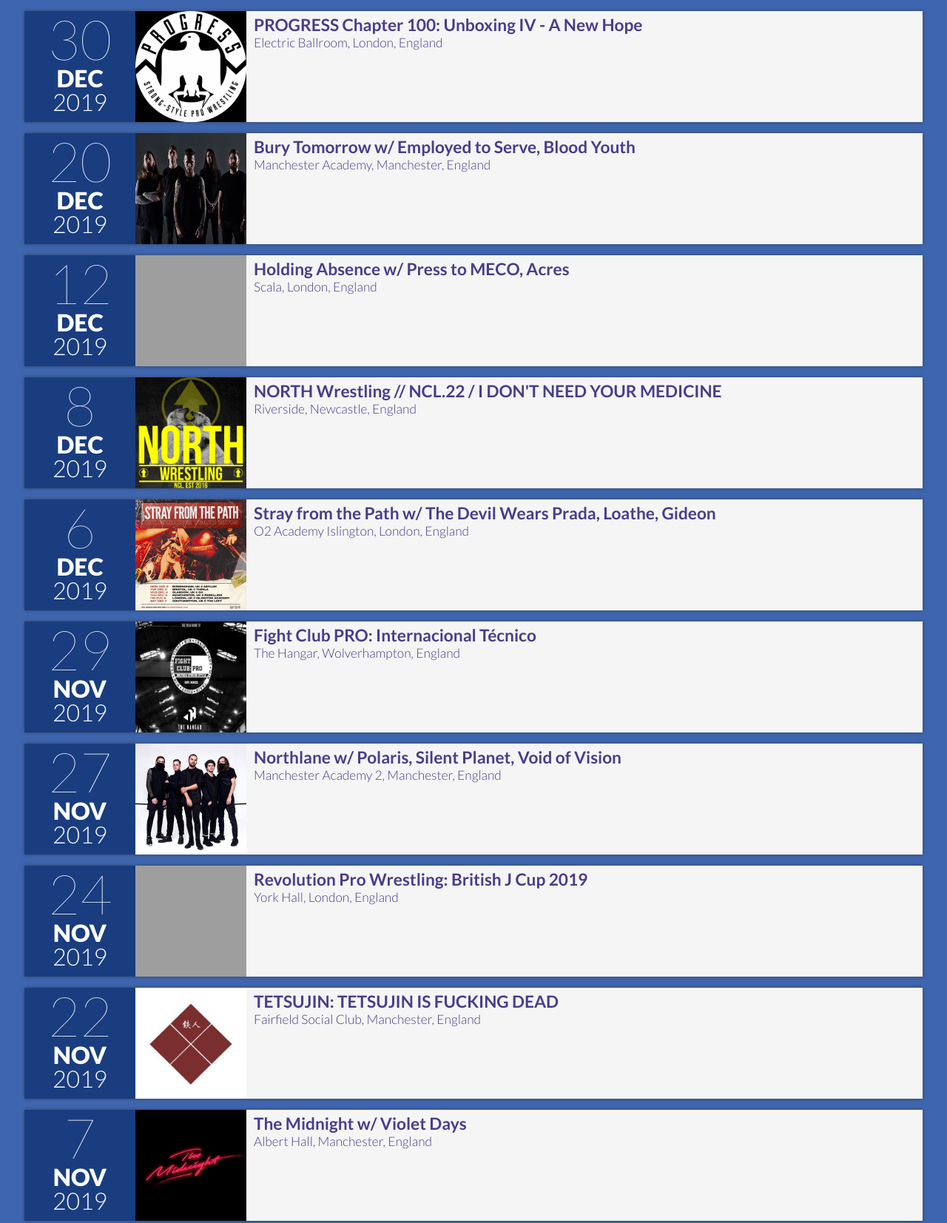
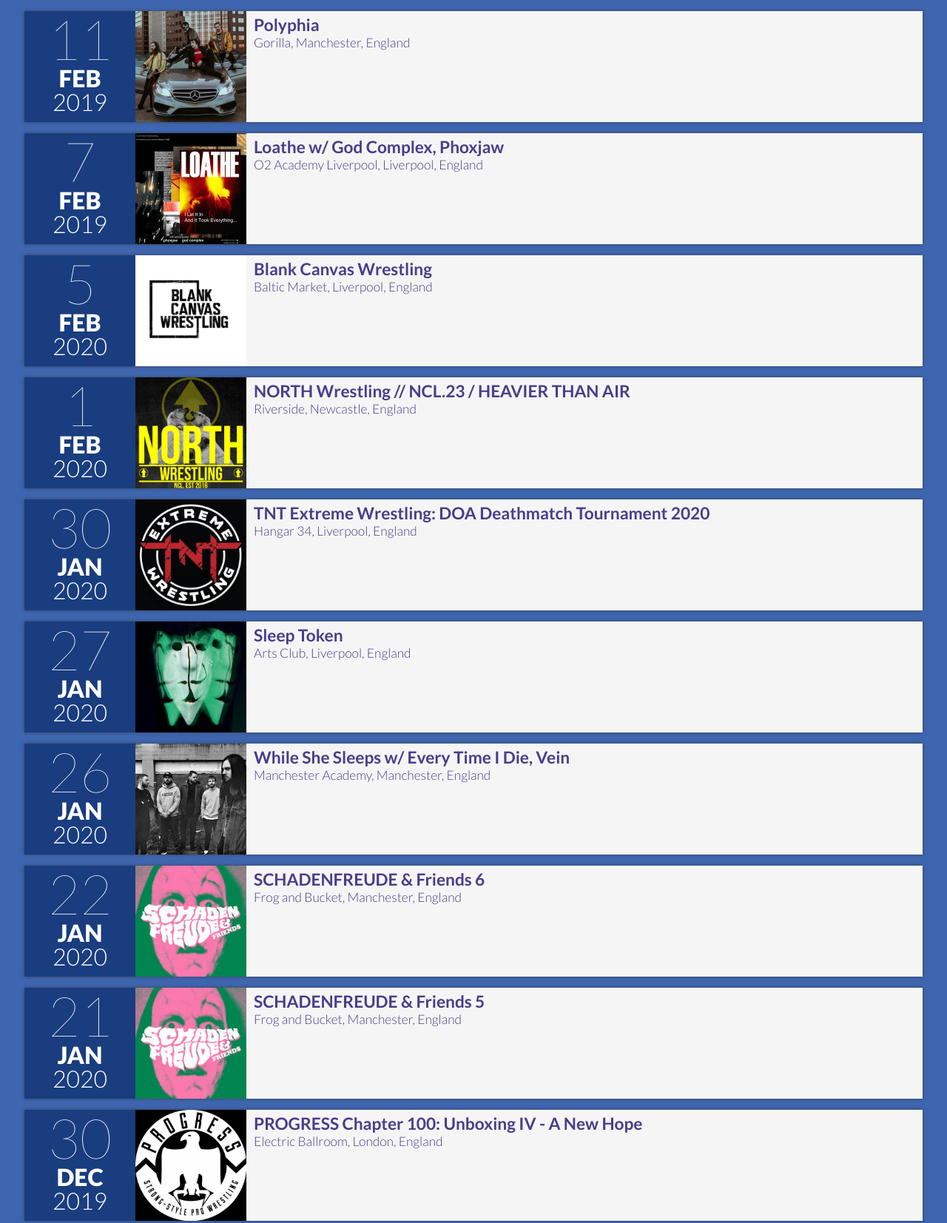
Before and after one commit to jordanswinburn/jordanswinburn.github.io, a plain HTML site: page events/history.html in a window 1280 px wide. Shown: the part 160-1813 px from the top of the page at 74% size. Drawn offline with Linux system fonts and the light colour scheme; grey boxes are pictures that could not be loaded.

Commit message:
2020 changes

```diff
--- a/events/history.html
+++ b/events/history.html
@@ -21,6 +21,132 @@
 					<h2 class="title"><a style="color:#FFF; text-decoration: none;">2019</a></h2>
 
 					<li>
+						<time datetime="2020-02-11">
+							<span class="day">11</span>
+							<span class="month">Feb</span>
+							<span class="year">2019</span>
+							<span class="time">07:00 PM</span>
+						</time>
+						<img alt="Polyphia" src="./images/polyphia.jpg" />
+						<div class="info">
+							<h2 class="title">Polyphia</h2>
+							<p class="desc">Gorilla, Manchester, England</p>
+						    <br>
+						</div>
+					</li>
+					<li>
+						<time datetime="2020-02-07">
+							<span class="day">7</span>
+							<span class="month">Feb</span>
+							<span class="year">2019</span>
+							<span class="time">07:00 PM</span>
+						</time>
+						<img alt="Loathe" src="./images/loathe.jpeg" />
+						<div class="info">
+							<h2 class="title">Loathe w/ God Complex, Phoxjaw</h2>
+							<p class="desc">O2 Academy Liverpool, Liverpool, England</p>
+						    <br>
+						</div>
+					</li>
+					<li>
+						<time datetime="2020-02-05">
+							<span class="day">5</span>
+							<span class="month">Feb</span>
+							<span class="year">2020</span>
+							<span class="time">07:00 PM</span>
+						</time>
+						<img alt="Blank Canvas" src="./images/blankcanvas.jpg" />
+						<div class="info">
+							<h2 class="title">Blank Canvas Wrestling</h2>
+							<p class="desc">Baltic Market, Liverpool, England</p>
+						    <br>
+						</div>
+					</li>
+					<li>
+						<time datetime="2020-02-01">
+							<span class="day">1</span>
+							<span class="month">Feb</span>
+							<span class="year">2020</span>
+							<span class="time">05:00 PM</span>
+						</time>
+						<img alt="NORTH" src="./images/north.jpg" />
+						<div class="info">
+							<h2 class="title">NORTH Wrestling // NCL.23 / HEAVIER THAN AIR</h2>
+							<p class="desc">Riverside, Newcastle, England</p>
+						    <br>
+						</div>
+					</li>
+					<li>
+						<time datetime="2020-01-30">
+							<span class="day">30</span>
+							<span class="month">Jan</span>
+							<span class="year">2020</span>
+							<span class="time">07:00 PM</span>
+						</time>
+						<img alt="TNT Extreme Wrestling" src="./images/tntwrestling.jpg" />
+						<div class="info">
+							<h2 class="title">TNT Extreme Wrestling: DOA Deathmatch Tournament 2020</h2>
+							<p class="desc">Hangar 34, Liverpool, England</p>
+						    <br>
+						</div>
+					</li>
+					<li>
+						<time datetime="2020-01-27">
+							<span class="day">27</span>
+							<span class="month">Jan</span>
+							<span class="year">2020</span>
+							<span class="time">07:00 PM</span>
+						</time>
+						<img alt="Sleep Token" src="./images/sleeptoken.jpg" />
+						<div class="info">
+							<h2 class="title">Sleep Token</h2>
+							<p class="desc">Arts Club, Liverpool, England</p>
+						    <br>
+						</div>
+					</li>
+					<li>
+						<time datetime="2020-01-26">
+							<span class="day">26</span>
+							<span class="month">Jan</span>
+							<span class="year">2020</span>
+							<span class="time">06:00 PM</span>
+						</time>
+						<img alt="While She Sleeps" src="./images/whileshesleeps.jpg" />
+						<div class="info">
+							<h2 class="title">While She Sleeps w/ Every Time I Die, Vein</h2>
+							<p class="desc">Manchester Academy, Manchester, England</p>
+						    <br>
+						</div>
+					</li>
+					<li>
+						<time datetime="2020-01-22">
+							<span class="day">22</span>
+							<span class="month">Jan</span>
+							<span class="year">2020</span>
+							<span class="time">07:00 PM</span>
+						</time>
+						<img alt="SCHADENFREUDE & FRIENDS" src="./images/schadengraps.jpg" />
+						<div class="info">
+							<h2 class="title">SCHADENFREUDE & Friends 6</h2>
+							<p class="desc">Frog and Bucket, Manchester, England</p>
+						    <br>
+						</div>
+					</li>
+					<li>
+						<time datetime="2020-01-21">
+							<span class="day">21</span>
+							<span class="month">Jan</span>
+							<span class="year">2020</span>
+							<span class="time">07:00 PM</span>
+						</time>
+						<img alt="SCHADENFREUDE & FRIENDS" src="./images/schadengraps.jpg" />
+						<div class="info">
+							<h2 class="title">SCHADENFREUDE & Friends 5</h2>
+							<p class="desc">Frog and Bucket, Manchester, England</p>
+						    <br>
+						</div>
+					</li>
+					<li>
 						<time datetime="2019-12-30">
 							<span class="day">30</span>
 							<span class="month">Dec</span>
```
Also changed, not shown: events/2020.html (+90 -104 lines), events/images/adamhills.jpg (added), events/images/blankcanvas.jpg (added), events/images/danielsloss.jpg (added), events/images/theredshore.jpg (added), events/images/tonyhawk.jpg (added), events/images/wrestlebrainia.jpg (added), events/images/wrestlerock.jpg (added).
